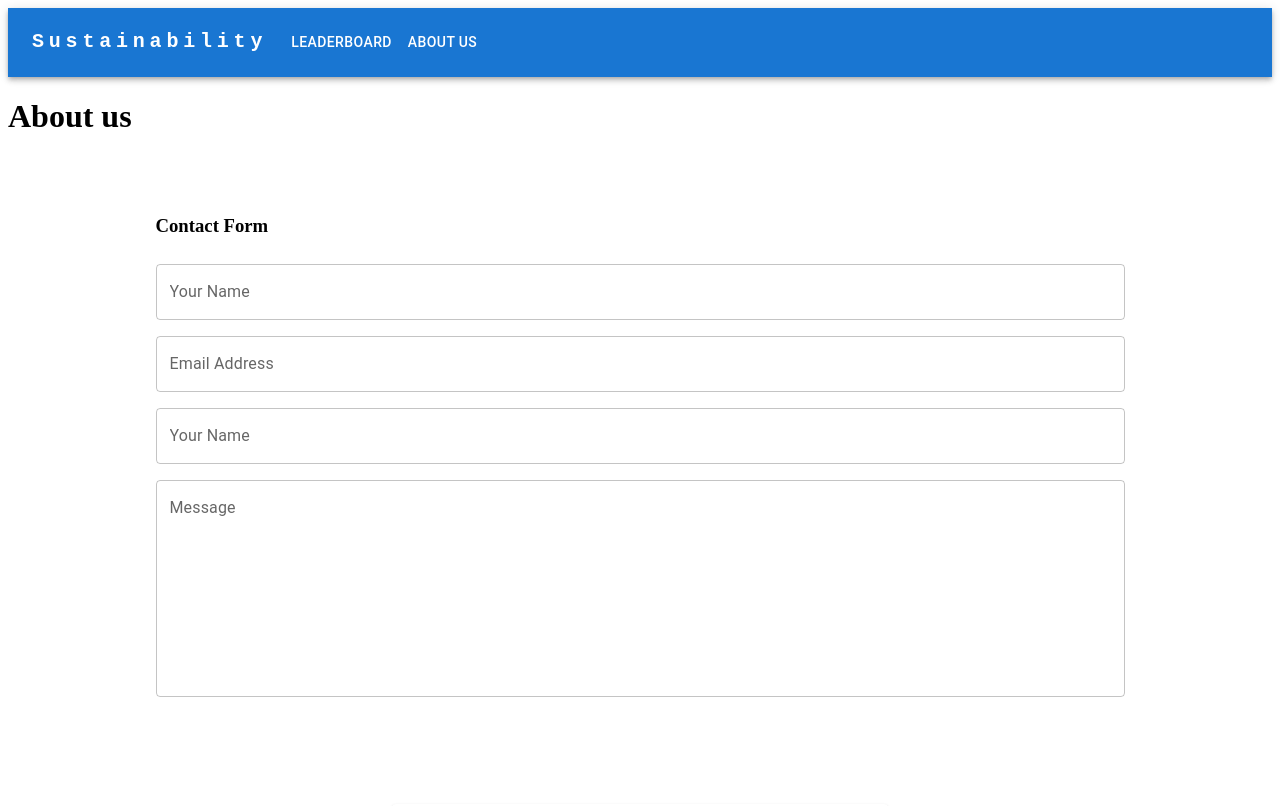
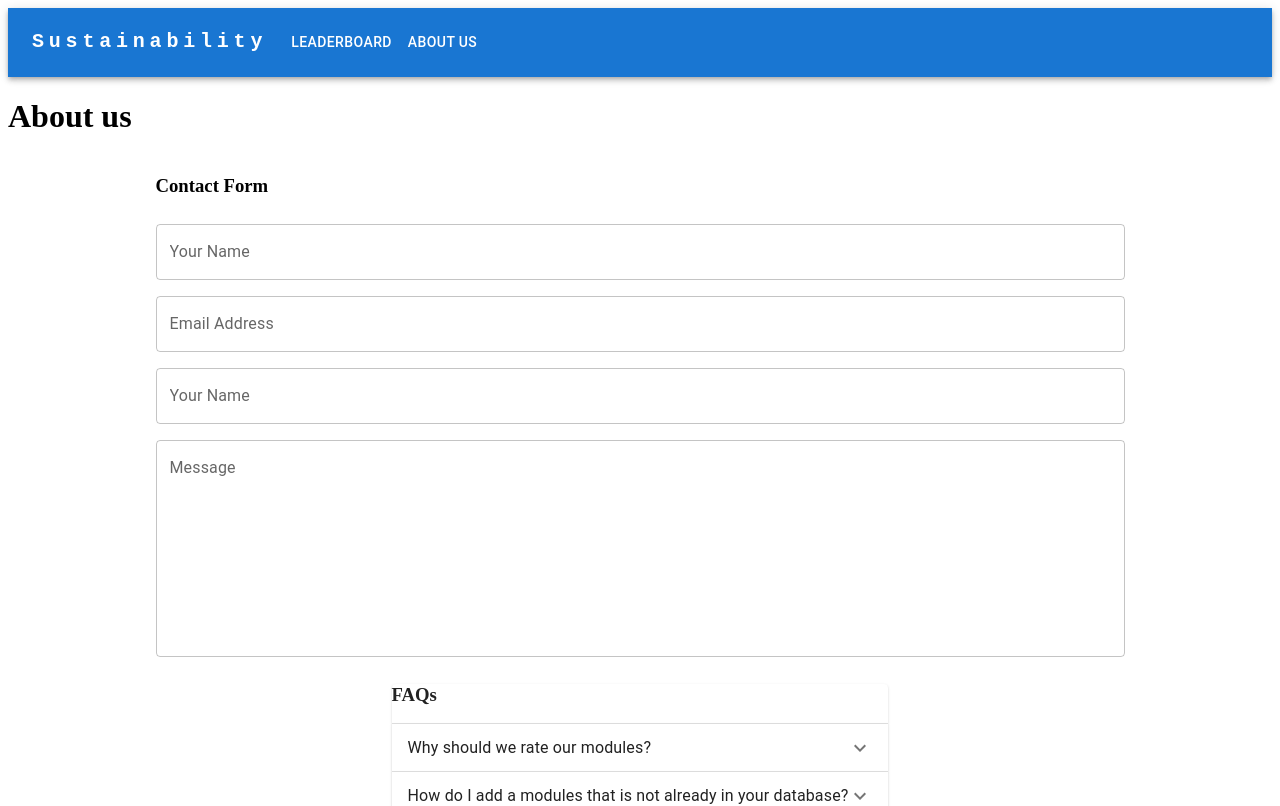
Before and after one commit to AlexanderPezarro/STEP2023Sustainabilty, a React (Create React App) app in the folder frontend/: page /aboutus in a window 1280 px wide. Shown: the top 806 px of the page. Built offline with nearby package versions, Linux system fonts and the light colour scheme.

Commit message:
09.07(SUN)-2

```diff
--- a/frontend/src/pages/Aboutus.js
+++ b/frontend/src/pages/Aboutus.js
@@ -22,7 +22,7 @@ export default function () {
                     flexWrap: 'wrap',
                     '& > :not(style)': {
                         mx: "auto",
-                        my: 5
+
                     },
                 }}
             >
```
